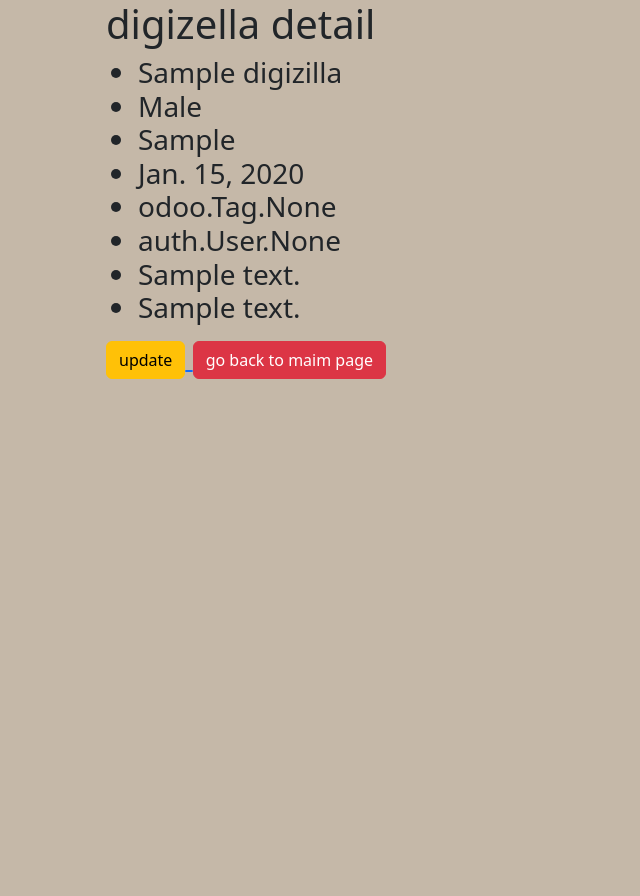
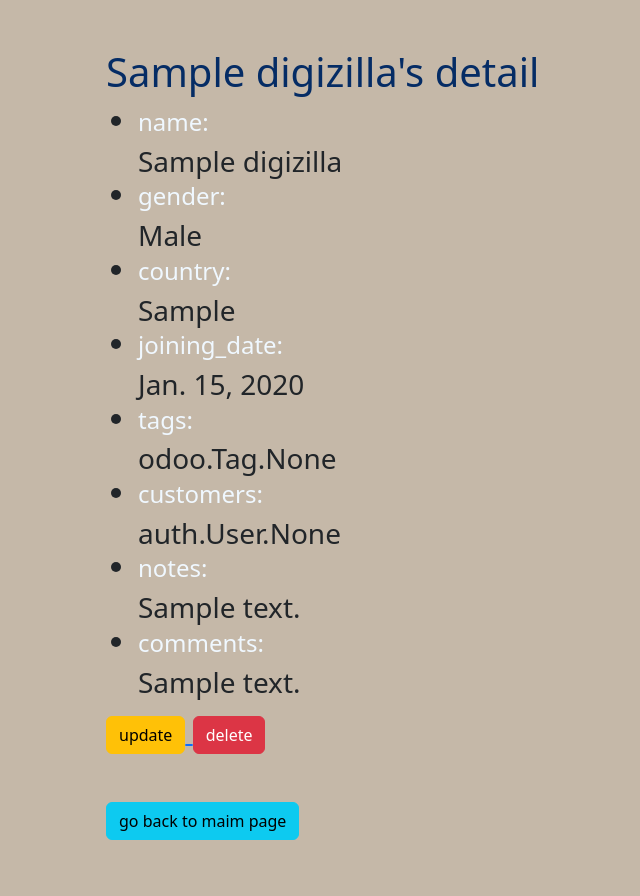
Before and after one commit to Omarmoatz/Digizilla, a Django app: page /odoo/1/ in a window 1280 px wide. Shown: the whole page, without its empty margins (261-901 px from the left). Before the commit the page ends 379 px from the top, so only its background shows below. Run offline with Django 5.2, Linux system fonts and the light colour scheme; tables that the repository leaves empty hold one stand-in row (values such as "Sample post"); some libraries are stand-ins or nearby versions.

Commit message:
add delete

```diff
--- a/odoo/templates/odoo/digizilla_detail.html
+++ b/odoo/templates/odoo/digizilla_detail.html
@@ -10,31 +10,63 @@
         body{
             background-color: rgba(86, 47, 0, 0.34);
         }
+        h4{
+            color: aliceblue;
+        }
     </style>
 </head>
 <body>
     <div class="container">
         <div class="row">
-            <div class="col-6 mx-auto">
-                <h1>digizella detail</h1>
+            <div class="col-6 mx-auto mt-5">
+                <h1 class="text-primary-emphasis">{{ digizilla.name }}'s detail</h1>
                 <h3>
+                    {% comment %} <table class="table">
+                        <thead>
+                          <tr>
+                            <th scope="col">name</th>
+                            <th scope="col">gender</th>
+                            <th scope="col">country</th>
+                            <th scope="col">joining date</th>
+                            <th scope="col">tags</th>
+                            <th scope="col">customers</th>
+                            <th scope="col">notes</th>
+                            <th scope="col">comments</th>
+                          </tr>
+                        </thead>
+                        <tbody>
+                          <tr>
+                            <td>{{ digizilla.name }}</th>
+                            <td>{{ digizilla.gender }}</td>
+                            <td>{{ digizilla.country }}</td>
+                            <td>{{ digizilla.joining_date }}</td>
+                            <td>{{ digizilla.tags }}</td>
+                            <td>{{ digizilla.customers }}</td>
+                            <td>{{ digizilla.notes }}</td>
+                            <td>{{ digizilla.comments }}</td>
+                          </tr>
+                        </tbody>
+                      </table> {% endcomment %}
                     <ul>
 
-                        <li>{{ digizilla.name }}</li>
-                        <li>{{ digizilla.gender }}</li>
-                        <li>{{ digizilla.country }}</li>
-                        <li>{{ digizilla.joining_date }}</li>
-                        <li>{{ digizilla.tags }}</li>
-                        <li>{{ digizilla.customers }}</li>
-                        <li>{{ digizilla.notes }}</li>
-                        <li>{{ digizilla.comments }}</li>
+                        <li><h4>name:</h4> {{ digizilla.name }}</li>
+                        <li><h4>gender:</h4> {{ digizilla.gender }}</li>
+                        <li><h4>country:</h4> {{ digizilla.country }}</li>
+                        <li><h4>joining_date:</h4> {{ digizilla.joining_date }}</li>
+                        <li><h4>tags:</h4> {{ digizilla.tags }}</li>
+                        <li><h4>customers:</h4> {{ digizilla.customers }}</li>
+                        <li><h4>notes:</h4> {{ digizilla.notes }}</li>
+                        <li><h4>comments:</h4> {{ digizilla.comments }}</li>
 
                     </ul>
                     <a href="{% url 'odoo:update' digizilla.id %}">
                         <button type="button" class="btn btn-warning">update</button>
                     </a>
+                    <a href="{% url 'odoo:delete' digizilla.id %}">
+                        <button type="button" class="btn btn-danger">delete</button>
+                    </a><br>
                     <a href="{% url 'odoo:list' %}">
-                        <button type="button" class="btn btn-danger">go back to maim page</button>
+                        <button type="button" class="btn btn-info mt-5 mb-5">go back to maim page</button>
                     </a>
 
 
--- a/odoo/templates/odoo/digizilla_form.html
+++ b/odoo/templates/odoo/digizilla_form.html
@@ -28,7 +28,7 @@
                     {% bootstrap_button button_type="reset" content="Cancel" %}
                 </form>
                 <a href="{% url 'odoo:list' %}">
-                    <button type="button" class="btn btn-danger">go back to maim page</button>
+                    <button type="button" class="btn btn-info">go back to maim page</button>
                 </a>
             </div>
         </div>
--- a/odoo/urls.py
+++ b/odoo/urls.py
@@ -1,6 +1,6 @@
 from django.urls import path
 
-from .views import DigizillaList,DigizillaDetail,DigizillaCreate,DigizillaUpdate,DigizillaPDFView
+from .views import DigizillaList,DigizillaDetail,DigizillaCreate,DigizillaUpdate,DigizillaPDFView,digizilla_delete
 
 app_name = 'odoo'
 
@@ -10,5 +10,6 @@ urlpatterns = [
     path('<int:pk>/',DigizillaDetail.as_view(),name='detail'),
     path('add/',DigizillaCreate.as_view(),name='add'),
     path('<int:pk>/update/',DigizillaUpdate.as_view(),name='update'),
+    path('<int:id>/delete',digizilla_delete , name='delete'),
     path('digizilla/pdf/', DigizillaPDFView.as_view(), name='digizilla_pdf'),
 ]
--- a/odoo/views.py
+++ b/odoo/views.py
@@ -1,4 +1,4 @@
-from django.shortcuts import render
+from django.shortcuts import render,redirect
 from django.views import generic,View
 from django.http import HttpResponse
 from reportlab.pdfgen import canvas
@@ -20,6 +20,11 @@ class DigizillaUpdate(generic.UpdateView):
     model = Digizilla
     fields = '__all__'
     success_url = '/odoo/'
+
+def digizilla_delete(request,id):
+    data = Digizilla.objects.get(id=id)
+    data.delete()
+    return redirect('/odoo/')
 
 class DigizillaPDFView(View):
     def get(self, request, *args, **kwargs):
```
Also changed, not shown: odoo/templates/odoo/digizilla_list.html (+4 -4 lines).
